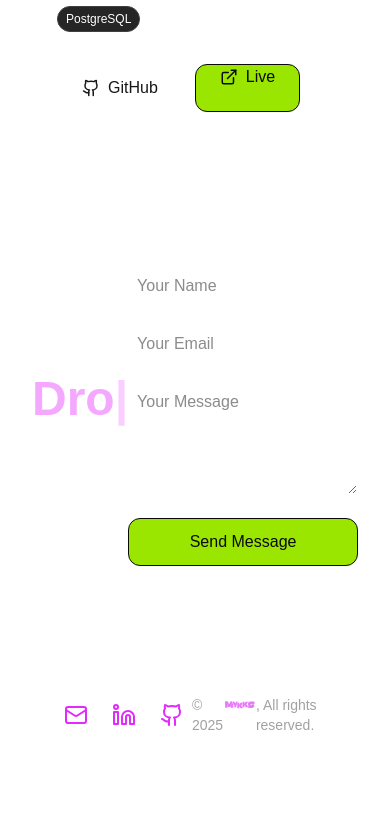
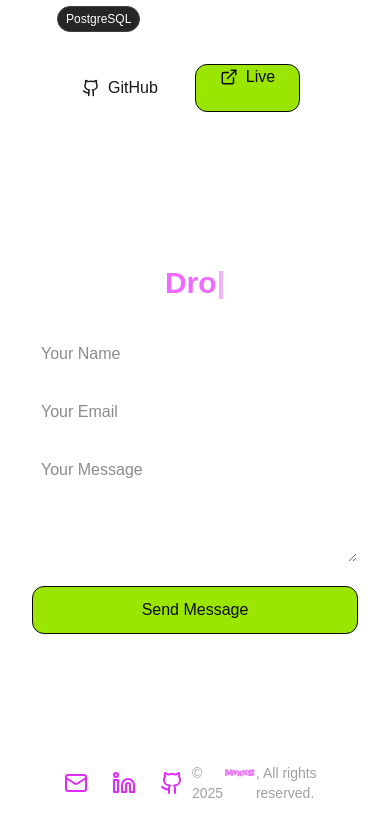
Before and after one commit to mykks32/portfolio-shree, a Next.js app: page / in a window 390 px wide. Shown: the part 5878-6715 px from the top of the page. Before the commit the page ends 6661 px from the top, so only its background shows below. Built offline with nearby package versions, Linux system fonts and the light colour scheme.

Commit message:
fix: contactme

```diff
--- a/src/sections/contact-me.tsx
+++ b/src/sections/contact-me.tsx
@@ -69,9 +69,9 @@ export default function ContactForm() {
 
     return (
         <section className="px-8 md:px-16 lg:px-32 py-12 max-w-7xl mx-auto">
-            <div className="flex justify-between">
-                <div className="text-5xl font-bold flex items-center text-center text-fuchsia-400 mb-8">
-                    <span className="text-fuchsia-300">
+            <div className="flex flex-col md:flex-row justify-between">
+                <div className="text-3xl font-bold text-center text-fuchsia-400 mb-8 md:flex md:items-center">
+                    <span className="">
                         {displayedText}
                         <span className="animate-pulse">|</span>
                     </span>
```
